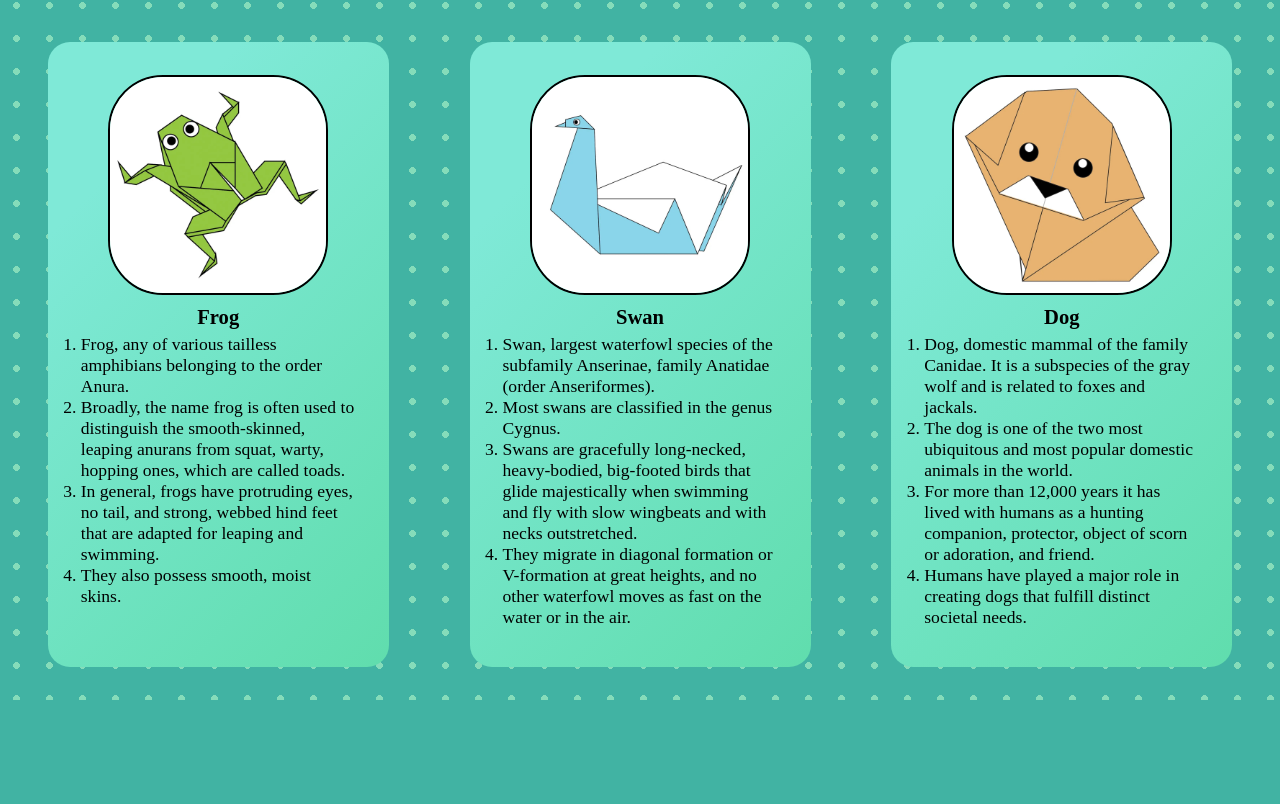
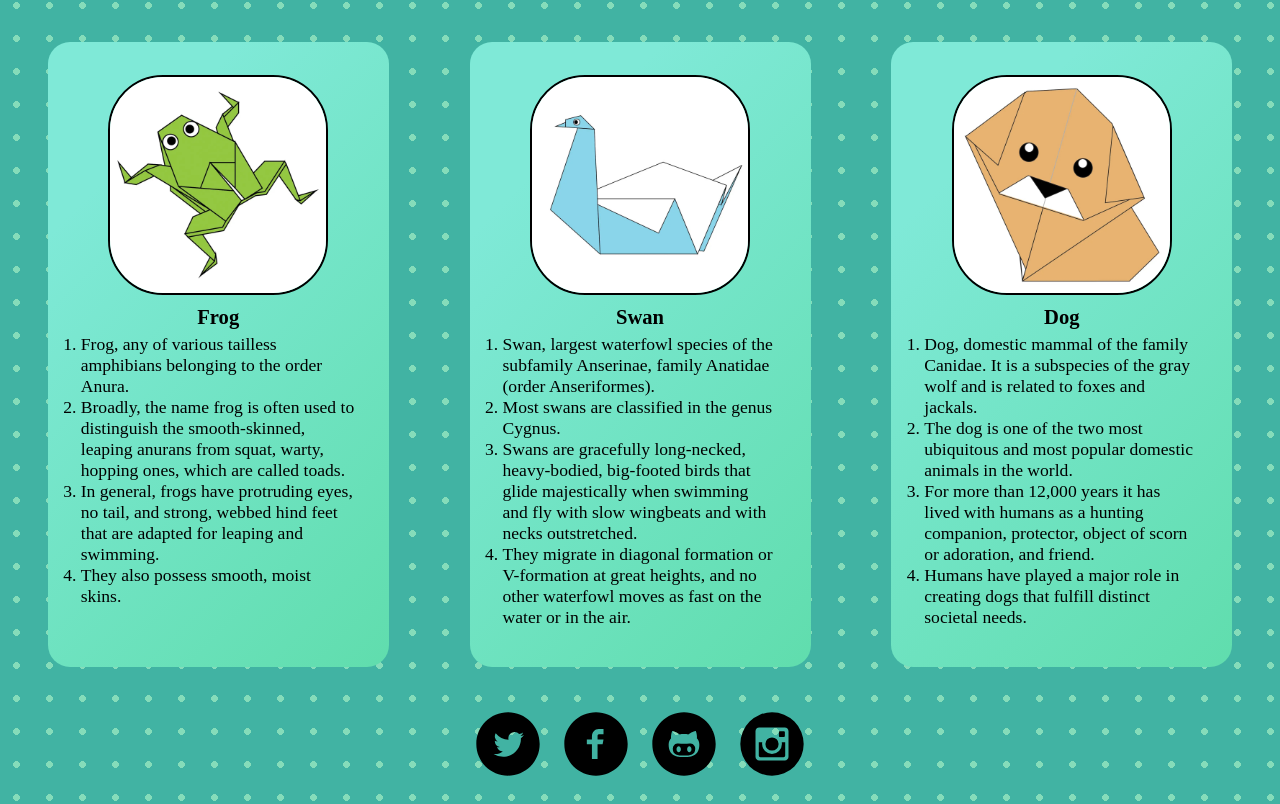
Before and after one commit to AADARSH-MADAN-KOLLAN/Project-49, a plain HTML site: page index.html in a window 1280 px wide. Shown: the part 1166-1970 px from the top of the page. Before the commit the page ends 1866 px from the top, so only its background shows below. Drawn offline with Linux system fonts and the light colour scheme.

Commit message:
included social media icons

```diff
--- a/index.html
+++ b/index.html
@@ -108,6 +108,17 @@
                 </p>
             </div>
         </div>
+
+        <div class="sms">
+            <!-- Twitter -->
+            <div class="footer"><a href="#" aria-label="View my Twitter account"><svg xmlns="http://www.w3.org/2000/svg" xmlns:xlink="http://www.w3.org/1999/xlink" aria-hidden="true" focusable="false" width="1em" height="1em" style="-ms-transform: rotate(360deg); -webkit-transform: rotate(360deg); transform: rotate(360deg);" preserveAspectRatio="xMidYMid meet" viewBox="0 0 20 20"><path d="M10 .4C4.698.4.4 4.698.4 10s4.298 9.6 9.6 9.6s9.6-4.298 9.6-9.6S15.302.4 10 .4zm3.905 7.864c.004.082.005.164.005.244c0 2.5-1.901 5.381-5.379 5.381a5.335 5.335 0 0 1-2.898-.85c.147.018.298.025.451.025c.886 0 1.701-.301 2.348-.809a1.895 1.895 0 0 1-1.766-1.312a1.9 1.9 0 0 0 .853-.033a1.892 1.892 0 0 1-1.517-1.854v-.023c.255.141.547.227.857.237a1.89 1.89 0 0 1-.585-2.526a5.376 5.376 0 0 0 3.897 1.977a1.891 1.891 0 0 1 3.222-1.725a3.797 3.797 0 0 0 1.2-.459a1.9 1.9 0 0 1-.831 1.047a3.799 3.799 0 0 0 1.086-.299a3.834 3.834 0 0 1-.943.979z" fill="#000000"/></svg></div>
+            <!-- Facebook -->
+            <div class="footer"><a href="#" aria-label="View my Facebook account"><svg xmlns="http://www.w3.org/2000/svg" xmlns:xlink="http://www.w3.org/1999/xlink" aria-hidden="true" focusable="false" width="1em" height="1em" style="-ms-transform: rotate(360deg); -webkit-transform: rotate(360deg); transform: rotate(360deg);" preserveAspectRatio="xMidYMid meet" viewBox="0 0 20 20"><path d="M10 .4C4.698.4.4 4.698.4 10s4.298 9.6 9.6 9.6s9.6-4.298 9.6-9.6S15.302.4 10 .4zm2.274 6.634h-1.443c-.171 0-.361.225-.361.524V8.6h1.805l-.273 1.486H10.47v4.461H8.767v-4.461H7.222V8.6h1.545v-.874c0-1.254.87-2.273 2.064-2.273h1.443v1.581z" fill="#000000"/></svg></a></div>
+            <!-- Github -->
+            <div class="footer"><a href="#" aria-label="View my Github account"><svg xmlns="http://www.w3.org/2000/svg" xmlns:xlink="http://www.w3.org/1999/xlink" aria-hidden="true" focusable="false" width="1em" height="1em" style="-ms-transform: rotate(360deg); -webkit-transform: rotate(360deg); transform: rotate(360deg);" preserveAspectRatio="xMidYMid meet" viewBox="0 0 20 20"><path d="M10.015 9.949h-.03c-1.191 0-2.24-.303-2.861.268a1.57 1.57 0 0 0-.527 1.197c0 1.852 1.483 2.08 3.389 2.08h.029c1.905 0 3.389-.229 3.389-2.08c0-.443-.156-.856-.527-1.197c-.622-.571-1.671-.268-2.862-.268zM8.393 12.48c-.363 0-.656-.408-.656-.91s.293-.908.656-.908c.363 0 .657.406.657.908c.001.502-.293.91-.657.91zm3.213 0c-.363 0-.657-.408-.657-.91s.294-.908.657-.908c.362 0 .656.406.656.908c.001.502-.293.91-.656.91zM10 .4C4.698.4.4 4.698.4 10s4.298 9.6 9.6 9.6s9.6-4.298 9.6-9.6S15.302.4 10 .4zm.876 13.539c-.172 0-.514 0-.876.002c-.362-.002-.704-.002-.876-.002c-.76 0-3.772-.059-3.772-3.689c0-.834.286-1.445.755-1.955c-.074-.184-.078-1.232.32-2.236c0 0 .916.1 2.301 1.051c.289-.081.781-.122 1.272-.122s.982.041 1.273.121c1.385-.951 2.301-1.051 2.301-1.051c.398 1.004.395 2.053.32 2.236c.469.51.755 1.121.755 1.955c-.001 3.632-3.013 3.69-3.773 3.69z" fill="#000000"/></svg></a></div>
+            <!-- Instagram -->
+            <div class="footer"><a href="#" aria-label="View my Instagram account"><svg xmlns="http://www.w3.org/2000/svg" xmlns:xlink="http://www.w3.org/1999/xlink" aria-hidden="true" focusable="false" width="1em" height="1em" style="-ms-transform: rotate(360deg); -webkit-transform: rotate(360deg); transform: rotate(360deg);" preserveAspectRatio="xMidYMid meet" viewBox="0 0 20 20"><path d="M13 10a3 3 0 1 1-6 0c0-.171.018-.338.049-.5H6v3.997c0 .278.225.503.503.503h6.995a.503.503 0 0 0 .502-.503V9.5h-1.049c.031.162.049.329.049.5zm-3 2a2 2 0 1 0-.001-4.001A2 2 0 0 0 10 12zm2.4-4.1h1.199a.301.301 0 0 0 .301-.3V6.401a.301.301 0 0 0-.301-.301H12.4a.301.301 0 0 0-.301.301V7.6c.001.165.136.3.301.3zM10 .4A9.6 9.6 0 0 0 .4 10a9.6 9.6 0 0 0 9.6 9.6a9.6 9.6 0 0 0 9.6-9.6A9.6 9.6 0 0 0 10 .4zm5 13.489C15 14.5 14.5 15 13.889 15H6.111C5.5 15 5 14.5 5 13.889V6.111C5 5.5 5.5 5 6.111 5h7.778C14.5 5 15 5.5 15 6.111v7.778z" fill="#000000"/></svg></a></div>
+        </div>
         <div class="menu-wrap">
             <input type="checkbox" class="toggler">
             <div class="hamburger"><div></div></div>
@@ -124,6 +135,5 @@
               </div>
             </div>
           </div>
-
     </body>
 </html>
--- a/style.css
+++ b/style.css
@@ -61,7 +61,7 @@ body{
 }
 
 .menu-wrap .toggler {
-  position: absolute;
+  position: fixed;
   top: 0;
   left: 0;
   z-index: 2;
@@ -212,3 +212,22 @@ html{
 .a2:hover{
   transform: scale(1.1);
 }
+.sms{
+  display: flex;
+  position: static;
+  align-items: center;
+  justify-content: center;
+  width: 100%;
+  height: 100%;
+}
+.footer{
+  padding: 10px;
+  transition: all 0.5s ease;
+  font-size: 60px;
+}
+.footer:hover{
+  transform: scale(1.1);
+}
+.sms{
+  transition: all ease 0.5s;
+}
```
